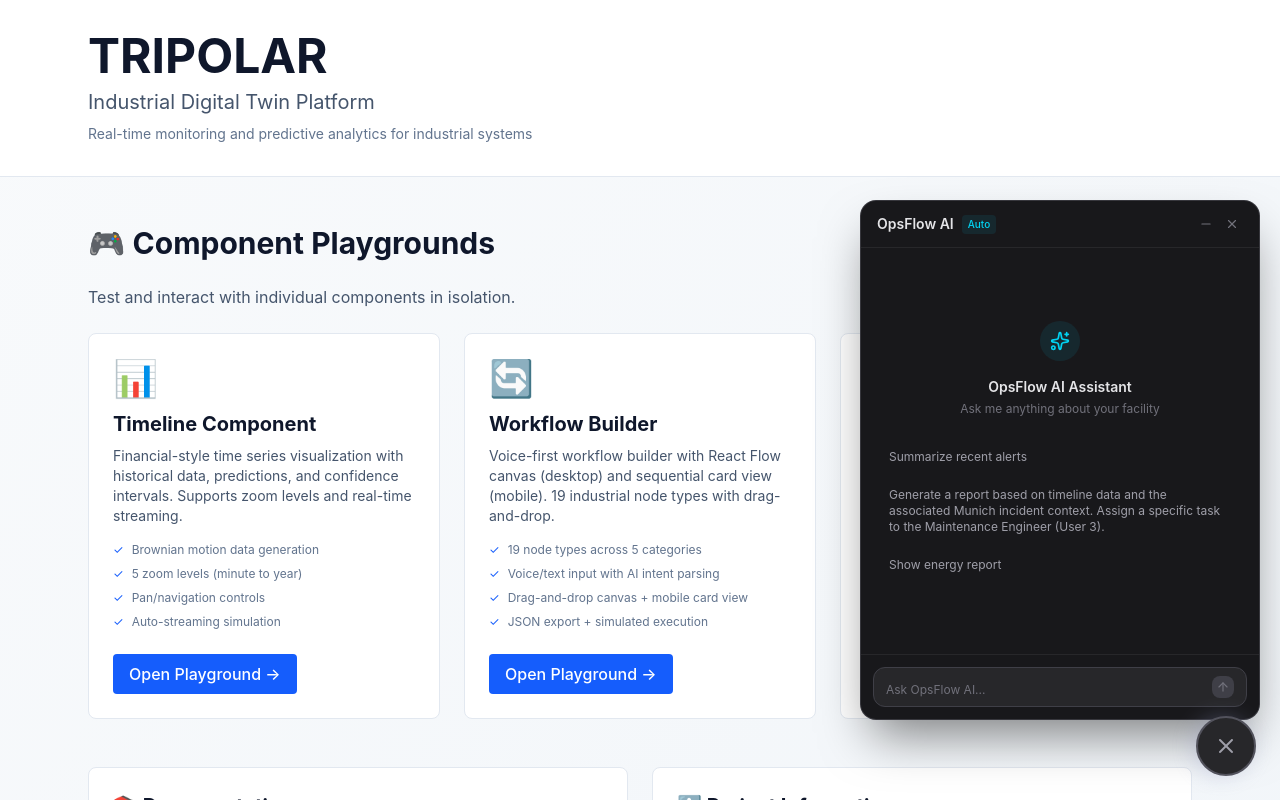
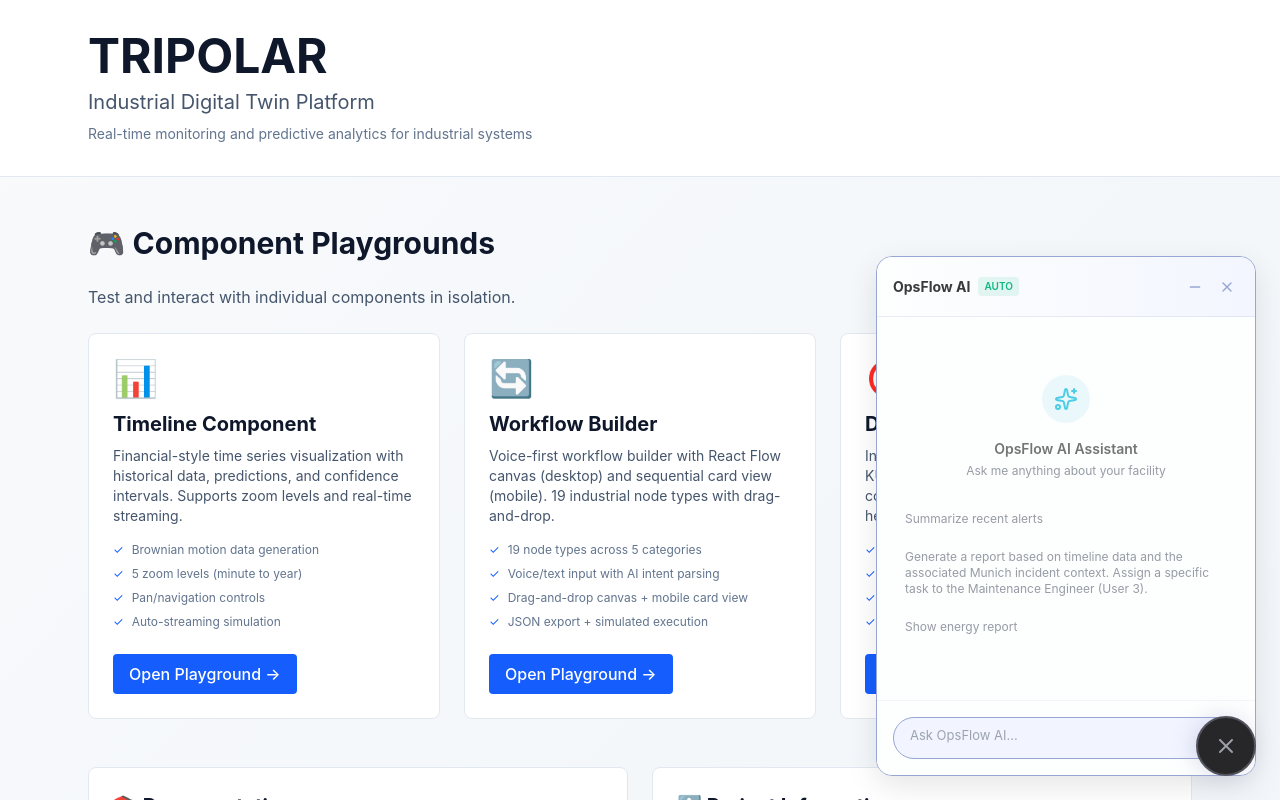
Before and after one commit to Quiago/tfo2, a Next.js app: page /debug in a window 1280 px wide. Both pictures are taken after a click on the button 1226 px from the left and 746 px from the top of the page. Shown: the top 800 px of the page. Built offline with nearby package versions, Linux system fonts and the light colour scheme.

Commit message:
fix: adapt ai chat to new design

```diff
--- a/components/ui/AiChatBubble.tsx
+++ b/components/ui/AiChatBubble.tsx
@@ -2,6 +2,7 @@
 
 import { MOCK_TEAM } from '@/lib/hooks/useOpshubMockData'
 import { useOpshubStore } from '@/lib/store/opshub-store'
+import s from '@/styles/ai-chat/chat.module.css'
 import { ArrowUp, Minus, Sparkles, X } from 'lucide-react'
 import { useCallback, useEffect, useRef, useState } from 'react'
 
@@ -16,6 +17,24 @@ const SUGGESTIONS = [
     'Generate a report based on timeline data and the associated Munich incident context. Assign a specific task to the Maintenance Engineer (User 3).',
     'Show energy report',
 ]
+
+// Helper to format text with emojis
+const formatMessageText = (text: string) => {
+    // Replace specific keywords/tags with emojis
+    let formatted = text
+        .replace(/\[FIX\]/g, '🛠️')
+        .replace(/\[CHECK\]/g, '✅')
+        .replace(/\[ALERT\]/g, '⚠️')
+        .replace(/\[INFO\]/g, 'ℹ️')
+        .replace(/\*\*(.*?)\*\*/g, '<strong>$1</strong>') // Simple bold support
+
+    // specific phrases replacement if needed
+    if (formatted.includes('Repair Task')) {
+        formatted = formatted.replace('Repair Task', '🛠️ Repair Task')
+    }
+
+    return <span dangerouslySetInnerHTML={{ __html: formatted }} />
+}
 
 function OpsFlowLogo({ className }: { className?: string }) {
     return (
@@ -51,7 +70,9 @@ export function AiChatBubble() {
         }
     }, [])
 
-    // ... (useEffect hooks)
+    useEffect(() => {
+        scrollToBottom()
+    }, [messages, typing, scrollToBottom])
 
     const handleSend = useCallback((text?: string) => {
         const content = (text ?? input).trim()
@@ -75,8 +96,7 @@ export function AiChatBubble() {
                     : workOrders[workOrders.length - 1]
 
                 if (targetWo) {
-                    // 1. UPDATE RELIABILITY EXEC TASK (Current User's Task)
-                    // We assume the current user is the Reliability Engineer working on an open task
+                    // Update task logic
                     const reliabTask = targetWo.tasks.find(t =>
                         t.assignee.id === currentUser?.id && t.status !== 'completed'
                     )
@@ -105,8 +125,7 @@ export function AiChatBubble() {
                         })
                     }
 
-                    // 2. CREATE MAINTENANCE TASK
-                    // Find Maintenance Engineer (User 3 - Ahmed or similar)
+                    // Create task logic
                     const maintenanceEng = MOCK_TEAM.find(m => m.role.includes('Maintenance')) || MOCK_TEAM[2]
 
                     if (maintenanceEng) {
@@ -115,7 +134,7 @@ export function AiChatBubble() {
                             title: 'Replace Bearing Assembly (AI Generated)',
                             description: 'Based on the cross-facility analysis of the Munich incident, the bearing assembly shows 87% similarity in vibration patterns pre-failure. Immediate replacement recommended to prevent seizure.',
                             assignee: maintenanceEng,
-                            assignedBy: currentUser || MOCK_TEAM[0], // Current user or default
+                            assignedBy: currentUser || MOCK_TEAM[0],
                             priority: 'high'
                         })
 
@@ -162,48 +181,48 @@ export function AiChatBubble() {
         <>
             {/* Chat Popup */}
             {open && (
-                <div className="fixed bottom-20 right-5 z-[100] w-[400px] h-[520px] rounded-2xl border border-zinc-700/80 bg-zinc-900 shadow-2xl shadow-black/50 flex flex-col overflow-hidden animate-in">
+                <div className={s.chatContainer}>
                     {/* Header */}
-                    <div className="flex items-center justify-between px-4 py-3 border-b border-zinc-800">
-                        <div className="flex items-center gap-2">
-                            <span className="text-sm font-semibold text-zinc-200">OpsFlow AI</span>
-                            <span className="text-[10px] px-1.5 py-0.5 rounded bg-cyan-500/10 text-cyan-400 font-medium">Auto</span>
+                    <div className={s.header}>
+                        <div className={s.titleGroup}>
+                            <span className={s.titleText}>OpsFlow AI</span>
+                            <span className={s.autoBadge}>Auto</span>
                         </div>
-                        <div className="flex items-center gap-1">
+                        <div className={s.headerControls}>
                             <button
                                 onClick={() => setOpen(false)}
-                                className="p-1 rounded hover:bg-zinc-800 text-zinc-500 hover:text-zinc-300 transition-colors"
+                                className={s.controlBtn}
                             >
-                                <Minus size={14} />
+                                <Minus size={16} />
                             </button>
                             <button
                                 onClick={() => { setOpen(false); setMessages([]) }}
-                                className="p-1 rounded hover:bg-zinc-800 text-zinc-500 hover:text-zinc-300 transition-colors"
+                                className={s.controlBtn}
                             >
-                                <X size={14} />
+                                <X size={16} />
                             </button>
                         </div>
                     </div>
 
                     {/* Messages */}
-                    <div ref={scrollRef} className="flex-1 overflow-y-auto p-4 space-y-4">
+                    <div ref={scrollRef} className={s.messagesArea}>
                         {isEmpty && !typing && (
-                            <div className="flex flex-col items-center justify-center h-full gap-4">
-                                <div className="h-10 w-10 rounded-full bg-cyan-500/10 flex items-center justify-center">
-                                    <Sparkles size={20} className="text-cyan-400" />
+                            <div className="flex flex-col items-center justify-center h-full gap-4 opacity-70">
+                                <div className="h-12 w-12 rounded-full bg-cyan-500/10 flex items-center justify-center">
+                                    <Sparkles size={24} className="text-cyan-500" />
                                 </div>
                                 <div className="text-center">
-                                    <p className="text-sm font-semibold text-zinc-200">OpsFlow AI Assistant</p>
-                                    <p className="text-xs text-zinc-500 mt-1">Ask me anything about your facility</p>
+                                    <p className="text-sm font-semibold text-[#3A3A3A]">OpsFlow AI Assistant</p>
+                                    <p className="text-xs text-[#6B7280] mt-1">Ask me anything about your facility</p>
                                 </div>
                                 <div className="w-full space-y-1.5 mt-2">
-                                    {SUGGESTIONS.map((s) => (
+                                    {SUGGESTIONS.map((sug) => (
                                         <button
-                                            key={s}
-                                            onClick={() => handleSend(s)}
-                                            className="w-full text-left px-3 py-2 rounded-lg text-xs text-zinc-400 hover:text-zinc-200 hover:bg-zinc-800 transition-colors"
+                                            key={sug}
+                                            onClick={() => handleSend(sug)}
+                                            className="w-full text-left px-3 py-2 rounded-lg text-xs text-[#6B7280] hover:text-[#3A3A3A] hover:bg-[#F2F5FF] transition-colors"
                                         >
-                                            {s}
+                                            {sug}
                                         </button>
                                     ))}
                                 </div>
@@ -211,30 +230,42 @@ export function AiChatBubble() {
                         )}
 
                         {messages.map((msg) => (
-                            <div key={msg.id} className={`flex ${msg.role === 'user' ? 'justify-end' : 'justify-start'}`}>
-                                <div className={`max-w-[85%] rounded-xl px-3 py-2 text-xs leading-relaxed ${msg.role === 'user'
-                                    ? 'bg-cyan-500/15 text-cyan-100'
-                                    : 'bg-zinc-800 text-zinc-300'
-                                    }`}>
-                                    <div className="whitespace-pre-wrap">{msg.content}</div>
+                            <div key={msg.id} className={`${s.messageRow} ${msg.role === 'user' ? s.user : ''}`}>
+                                {msg.role === 'assistant' && (
+                                    <div className={`${s.avatar} ${s.aiAvatar}`}>
+                                        <Sparkles size={14} />
+                                    </div>
+                                )}
+                                <div className={`${s.bubble} ${msg.role === 'user' ? s.userBubble : s.aiBubble}`}>
+                                    <div className={s.formattedText}>
+                                        {msg.role === 'assistant' ? formatMessageText(msg.content) : msg.content}
+                                    </div>
                                 </div>
+                                {msg.role === 'user' && (
+                                    <div className={`${s.avatar} ${s.userAvatar}`}>
+                                        <span className="text-[10px] font-bold">ME</span>
+                                    </div>
+                                )}
                             </div>
                         ))}
 
                         {typing && (
-                            <div className="flex justify-start">
-                                <div className="bg-zinc-800 rounded-xl px-3 py-2 flex items-center gap-1">
-                                    <span className="w-1.5 h-1.5 rounded-full bg-zinc-500 animate-bounce [animation-delay:0ms]" />
-                                    <span className="w-1.5 h-1.5 rounded-full bg-zinc-500 animate-bounce [animation-delay:150ms]" />
-                                    <span className="w-1.5 h-1.5 rounded-full bg-zinc-500 animate-bounce [animation-delay:300ms]" />
+                            <div className={s.messageRow}>
+                                <div className={`${s.avatar} ${s.aiAvatar}`}>
+                                    <Sparkles size={14} />
+                                </div>
+                                <div className={`${s.bubble} ${s.aiBubble} flex items-center gap-1`}>
+                                    <span className="w-1.5 h-1.5 rounded-full bg-zinc-400 animate-bounce [animation-delay:0ms]" />
+                                    <span className="w-1.5 h-1.5 rounded-full bg-zinc-400 animate-bounce [animation-delay:150ms]" />
+                                    <span className="w-1.5 h-1.5 rounded-full bg-zinc-400 animate-bounce [animation-delay:300ms]" />
                                 </div>
                             </div>
                         )}
                     </div>
 
                     {/* Input */}
-                    <div className="p-3 border-t border-zinc-800">
-                        <div className="flex items-end gap-2 bg-zinc-800 rounded-xl px-3 py-2 border border-zinc-700 focus-within:border-cyan-500/50 transition-colors">
+                    <div className={s.inputContainer}>
+                        <div className={s.inputWrapper}>
                             <textarea
                                 ref={inputRef}
                                 value={input}
@@ -242,25 +273,21 @@ export function AiChatBubble() {
                                 onKeyDown={handleKeyDown}
                                 placeholder="Ask OpsFlow AI..."
                                 rows={1}
-                                className="flex-1 bg-transparent text-xs text-zinc-200 placeholder:text-zinc-500 resize-none outline-none max-h-20"
+                                className={s.textInput}
                             />
                             <button
                                 onClick={() => handleSend()}
                                 disabled={!input.trim()}
-                                className={`p-1 rounded-lg transition-colors flex-shrink-0 ${input.trim()
-                                    ? 'bg-cyan-500 text-white hover:bg-cyan-400'
-                                    : 'bg-zinc-700 text-zinc-500'
-                                    }`}
+                                className={s.sendBtn}
                             >
-                                <ArrowUp size={14} />
+                                <ArrowUp size={16} />
                             </button>
                         </div>
                     </div>
                 </div>
             )}
 
-            {/* Floating Button */}
-            {/* Floating Button (Pencil Design: White Circle with Purple Stroke) */}
+            {/* Floating Button (Kept as is, but ensuring styles don't conflict) */}
             <button
                 onClick={() => setOpen(!open)}
                 className={`fixed bottom-6 right-6 z-[100] h-[60px] w-[60px] rounded-full flex items-center justify-center transition-all duration-300 shadow-[0_4px_20px_rgba(145,153,200,0.3)] border-2 ${open
@@ -270,14 +297,6 @@ export function AiChatBubble() {
             >
                 {open ? <X size={24} /> : <OpsFlowLogo className="w-8 h-8" />}
             </button>
-
-            <style jsx global>{`
-                @keyframes animateIn {
-                    from { opacity: 0; transform: translateY(12px) scale(0.97); }
-                    to { opacity: 1; transform: translateY(0) scale(1); }
-                }
-                .animate-in { animation: animateIn 0.2s ease-out; }
-            `}</style>
         </>
     )
 }
--- /dev/null
+++ b/styles/ai-chat/chat.module.css
@@ -0,0 +1,245 @@
+/* Main Container */
+.chatContainer {
+    position: fixed;
+    bottom: 24px;
+    right: 24px;
+    width: 380px;
+    height: 520px;
+    background-color: #FDFEFE;
+    border: 1px solid #98A6D4;
+    border-radius: 16px;
+    box-shadow: 0 10px 30px rgba(0, 0, 0, 0.1);
+    display: flex;
+    flex-direction: column;
+    overflow: hidden;
+    z-index: 50;
+    transition: all 0.3s cubic-bezier(0.16, 1, 0.3, 1);
+}
+
+.chatContainer.minimized {
+    height: 60px;
+    width: 200px;
+    /* Or keep width if preferred */
+    bottom: 24px;
+    right: 24px;
+    border-radius: 30px;
+    cursor: pointer;
+}
+
+/* Header */
+.header {
+    height: 60px;
+    width: 100%;
+    display: flex;
+    align-items: center;
+    justify-content: space-between;
+    padding: 0 16px;
+    border-bottom: 1px solid rgba(152, 166, 212, 0.2);
+    background: linear-gradient(to right, rgba(253, 254, 254, 0.9), rgba(242, 245, 255, 0.9));
+    backdrop-filter: blur(8px);
+    flex-shrink: 0;
+}
+
+.titleGroup {
+    display: flex;
+    align-items: center;
+    gap: 8px;
+}
+
+.titleText {
+    font-size: 14px;
+    font-weight: 700;
+    color: #3A3A3A;
+    font-family: 'Inter', sans-serif;
+}
+
+.autoBadge {
+    font-size: 10px;
+    font-weight: 600;
+    color: #10B981;
+    /* Green from design context, adjusts if needed */
+    background: rgba(16, 185, 129, 0.1);
+    padding: 2px 6px;
+    border-radius: 4px;
+    text-transform: uppercase;
+}
+
+.headerControls {
+    display: flex;
+    gap: 8px;
+}
+
+.controlBtn {
+    width: 24px;
+    height: 24px;
+    border-radius: 50%;
+    display: flex;
+    align-items: center;
+    justify-content: center;
+    color: #98A6D4;
+    transition: all 0.2s ease;
+    cursor: pointer;
+}
+
+.controlBtn:hover {
+    background-color: rgba(152, 166, 212, 0.1);
+    color: #3A3A3A;
+}
+
+/* Messages Area */
+.messagesArea {
+    flex: 1;
+    overflow-y: auto;
+    padding: 16px;
+    display: flex;
+    flex-direction: column;
+    gap: 16px;
+    background-color: #FDFEFE;
+}
+
+.messageRow {
+    display: flex;
+    gap: 12px;
+    width: 100%;
+}
+
+.messageRow.user {
+    justify-content: flex-end;
+}
+
+.avatar {
+    width: 28px;
+    height: 28px;
+    border-radius: 50%;
+    display: flex;
+    align-items: center;
+    justify-content: center;
+    flex-shrink: 0;
+}
+
+.aiAvatar {
+    background: linear-gradient(135deg, #3A3A3A 0%, #1F2937 100%);
+    color: white;
+    box-shadow: 0 2px 4px rgba(0, 0, 0, 0.1);
+}
+
+.userAvatar {
+    background: #E5E7EB;
+    color: #6B7280;
+}
+
+.bubble {
+    max-width: 80%;
+    padding: 10px 14px;
+    border-radius: 12px;
+    font-size: 13px;
+    line-height: 1.5;
+    position: relative;
+}
+
+.aiBubble {
+    background-color: #F2F5FF;
+    color: #3A3A3A;
+    border-top-left-radius: 4px;
+}
+
+.userBubble {
+    background-color: #3A3A3A;
+    /* Dark text/bg from SVG context */
+    color: #FFFFFF;
+    border-top-right-radius: 4px;
+}
+
+/* Formatted Text Styles */
+.formattedText {
+    white-space: pre-wrap;
+}
+
+.formattedText strong {
+    font-weight: 600;
+}
+
+/* Input Area */
+.inputContainer {
+    padding: 16px;
+    background-color: #FDFEFE;
+    border-top: 1px solid rgba(152, 166, 212, 0.1);
+}
+
+.inputWrapper {
+    width: 100%;
+    display: flex;
+    align-items: center;
+    background-color: #F2F5FF;
+    /* Light blueish bg from SVG */
+    border: 1px solid #98A6D4;
+    border-radius: 56px;
+    /* High radius for pill shape */
+    padding: 4px 6px 4px 16px;
+    transition: border-color 0.2s ease;
+}
+
+.inputWrapper:focus-within {
+    border-color: #3B82F6;
+    background-color: #FFFFFF;
+}
+
+.textInput {
+    flex: 1;
+    background: transparent;
+    border: none;
+    outline: none;
+    font-size: 13px;
+    color: #3A3A3A;
+    min-height: 24px;
+    max-height: 80px;
+    resize: none;
+    padding-right: 8px;
+}
+
+.textInput::placeholder {
+    color: #9CA3AF;
+}
+
+.sendBtn {
+    width: 32px;
+    height: 32px;
+    border-radius: 50%;
+    background-color: #3A3A3A;
+    color: white;
+    display: flex;
+    align-items: center;
+    justify-content: center;
+    cursor: pointer;
+    transition: transform 0.2s ease, opacity 0.2s ease;
+    border: none;
+    flex-shrink: 0;
+}
+
+.sendBtn:hover:not(:disabled) {
+    transform: scale(1.05);
+}
+
+.sendBtn:disabled {
+    opacity: 0.5;
+    cursor: not-allowed;
+    background-color: #9CA3AF;
+}
+
+/* Scrollbar */
+.messagesArea::-webkit-scrollbar {
+    width: 4px;
+}
+
+.messagesArea::-webkit-scrollbar-track {
+    background: transparent;
+}
+
+.messagesArea::-webkit-scrollbar-thumb {
+    background: #E5E7EB;
+    border-radius: 4px;
+}
+
+.messagesArea::-webkit-scrollbar-thumb:hover {
+    background: #D1D5DB;
+}
```
